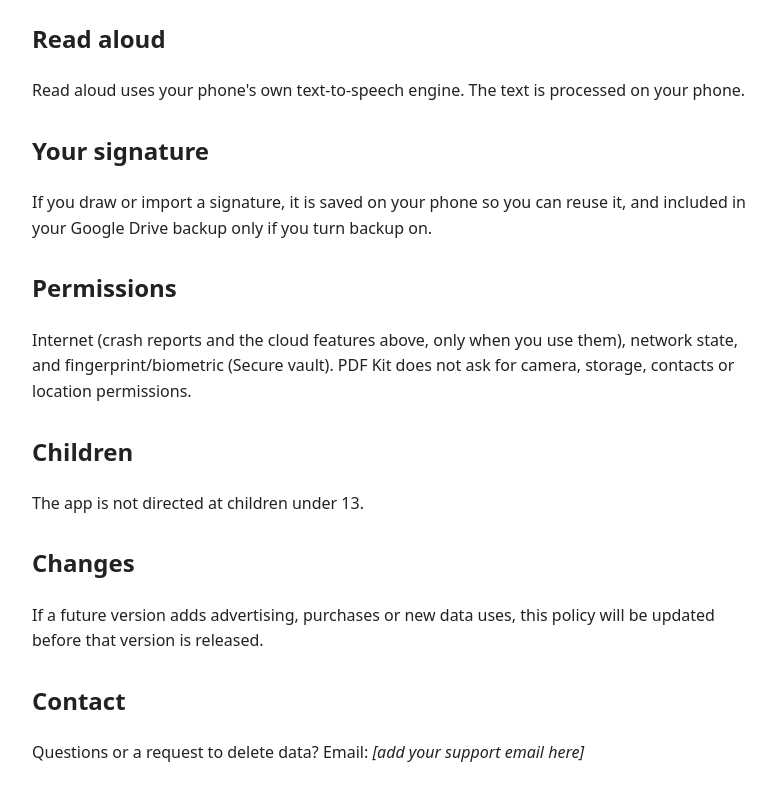
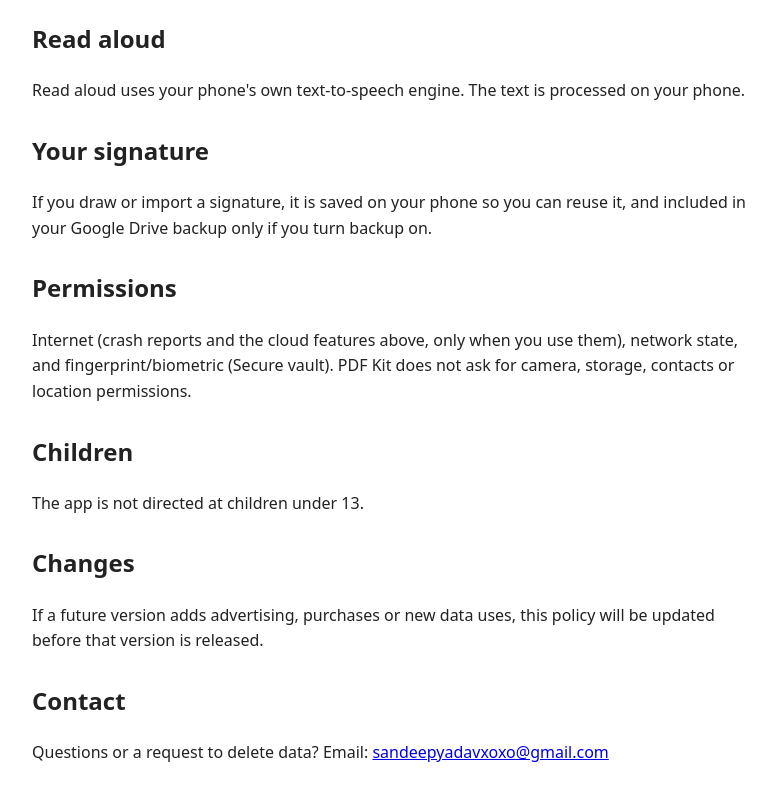
Before and after one commit to snowchild-99/pdf-kit-privacy, a plain HTML site: page index.html in a window 1280 px wide. Shown: the part 1947-2747 px from the top of the page, without its empty margins (248-1024 px from the left). Drawn offline with Linux system fonts and the light colour scheme.

Commit message:
Add support email

```diff
--- a/index.html
+++ b/index.html
@@ -56,6 +56,6 @@
 <p>If a future version adds advertising, purchases or new data uses, this policy will be updated before that version is released.</p>
 
 <h2>Contact</h2>
-<p>Questions or a request to delete data? Email: <em>[add your support email here]</em></p>
+<p>Questions or a request to delete data? Email: <a href="mailto:sandeepyadavxoxo@gmail.com">sandeepyadavxoxo@gmail.com</a></p>
 </body>
 </html>
```
